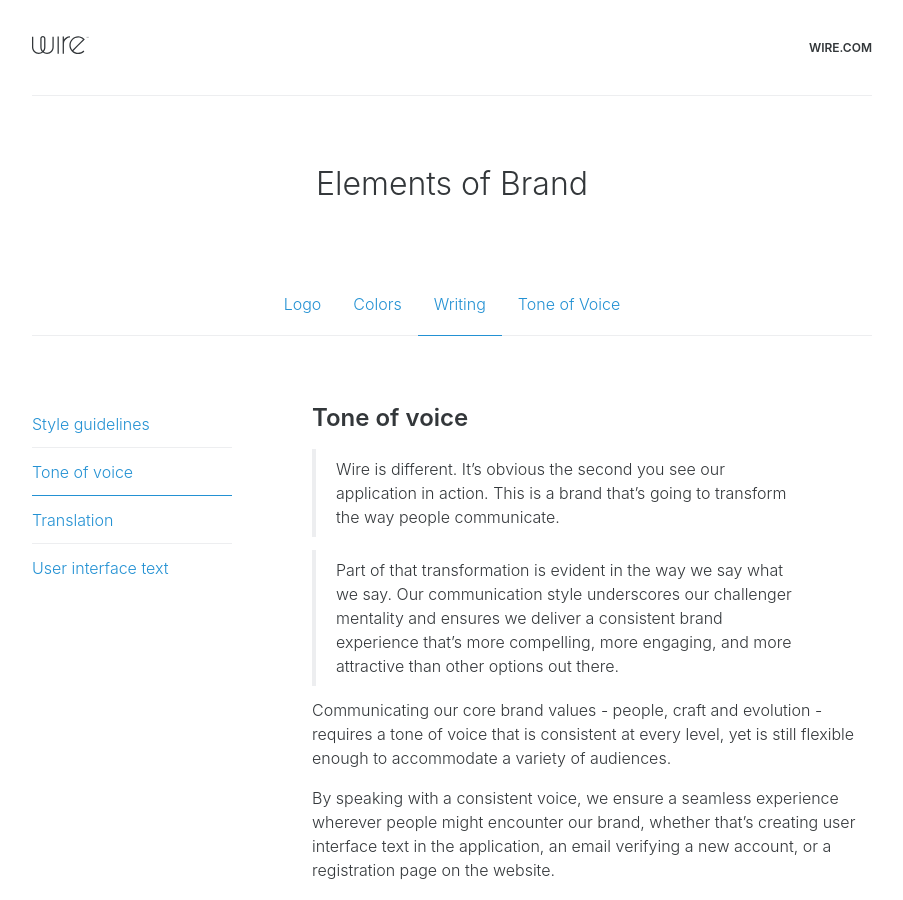
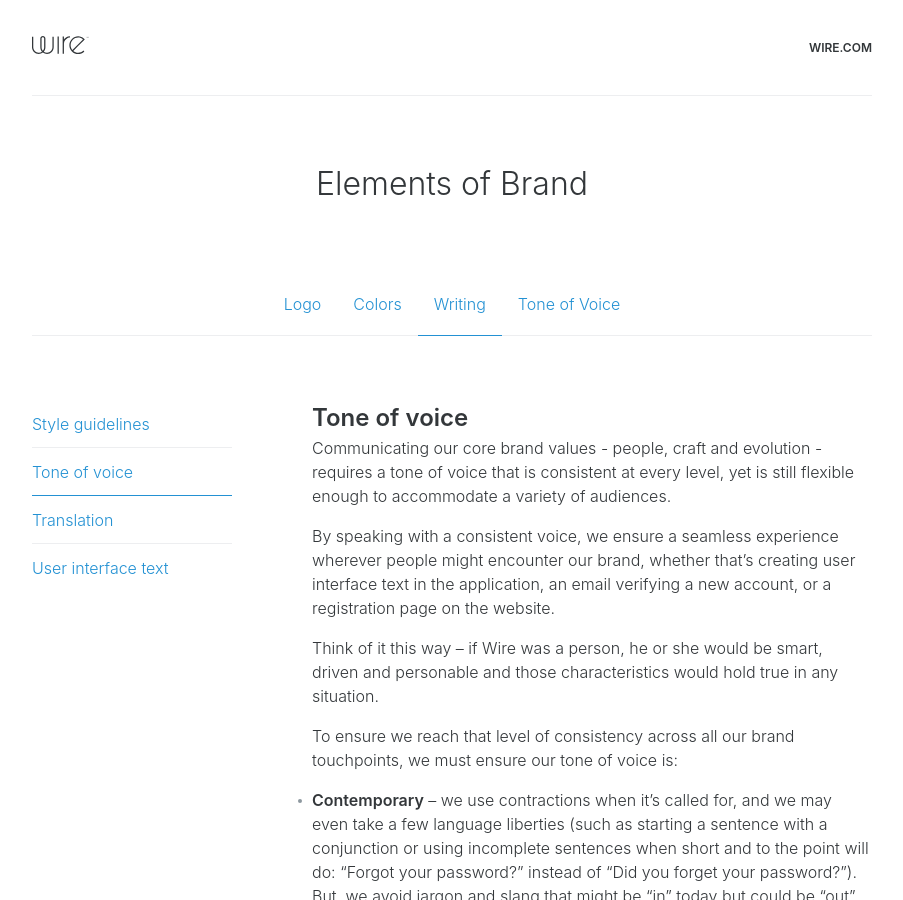
Before and after one commit to wireapp/brand, a Jekyll site: the page built from writing/tone-of-voice/index.md, in a window 1280 px wide and 900 px high. Shown: the whole window, without its empty margins (188-1091 px from the left). Built offline with Jekyll 4.4.1, drawn with Linux system fonts in a browser that asks for light colours.

Commit message:
Drop remaining ToV quotes

```diff
--- a/writing/tone-of-voice/index.md
+++ b/writing/tone-of-voice/index.md
@@ -5,10 +5,6 @@
 ---
 
 ## Tone of voice
-
-> Wire is different. It’s obvious the second you see our application in action. This is a brand that’s going to transform the way people communicate.
-
-> Part of that transformation is evident in the way we say what we say. Our communication style underscores our challenger mentality and ensures we deliver a consistent brand experience that’s more compelling, more engaging, and more attractive than other options out there.
 
 Communicating our core brand values - people, craft and evolution - requires a tone of voice that is consistent at every level, yet is still flexible enough to accommodate a variety of audiences.
 
```
